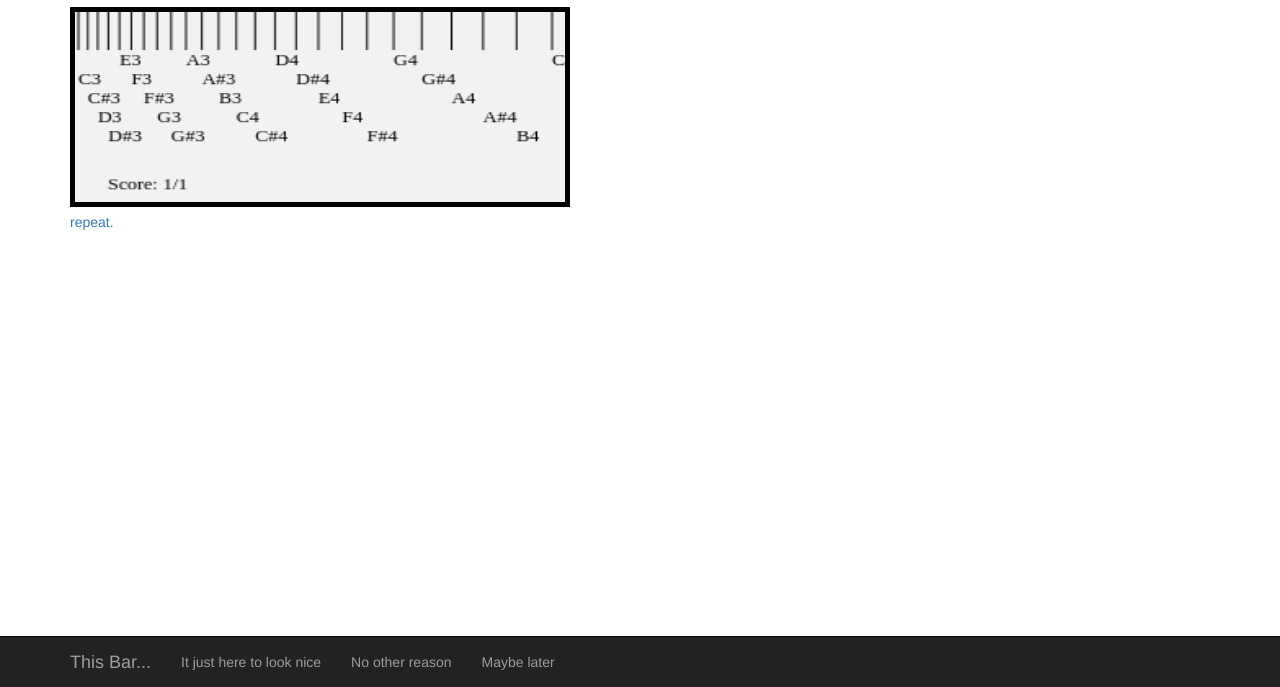
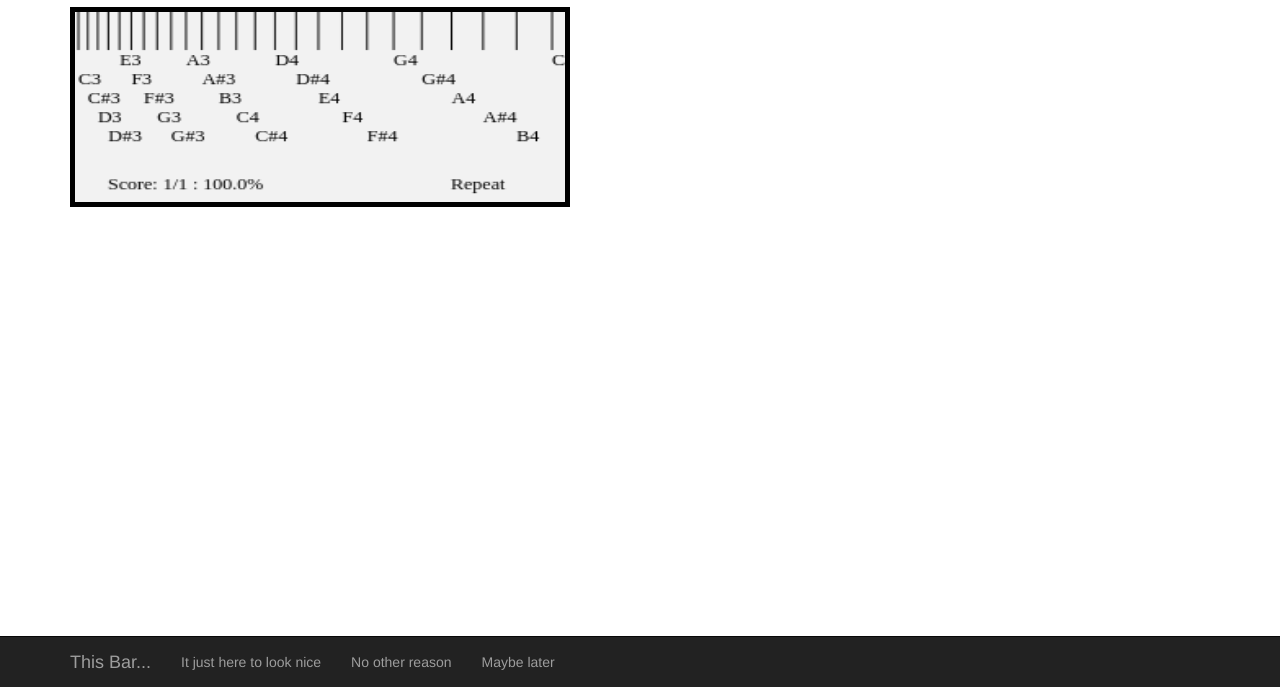
Before and after one commit to TristanTrim/tone-learning-lite, a plain HTML site: page index.html in a window 1280 px wide. Both pictures are taken after a click on the element 320 px from the left and 219 px from the top of the page. Shown: the part 113-800 px from the top of the page. Drawn offline with Linux system fonts and the light colour scheme.

Commit message:
repeat button & score percent.

```diff
--- a/index.html
+++ b/index.html
@@ -75,9 +75,6 @@
                 </canvas>
                 <script src="js/tone.js"></script>
 
-                <br>
-
-                <a onclick="repeat_tone()" href="javascript:void(0);">repeat.</a>
 
             </div>
         </div>
--- a/js/tone.js
+++ b/js/tone.js
@@ -27,17 +27,20 @@ function stop_tone(){
 
 // The game canvas
 var container = document.querySelector("#contentContainer");
-container.addEventListener("click", getClickPosition, false);
+container.addEventListener("click", canvasClickEvent, false);
 
 function info_log(text){
     ctx.fillStyle="#F2F2F2";
-    ctx.fillRect(20,130,150,148);
+    ctx.fillRect(20,130,200,148);
     ctx.font = 12 + "px serif";
     ctx.fillStyle="#000000";
     ctx.fillText(text, 20, 140);
 }
 
 var ctx=container.getContext("2d");
+ctx.font = 12 + "px serif";
+ctx.fillStyle="#000000";
+ctx.fillText("Repeat", 230, 140);
 var input_width = 490;//Why is this a thing? Ack!
 var scale_start = 128;
 var scale_end = 524;
@@ -104,12 +107,16 @@ function getPosition(el) {
 // The clicking on the canvas event
 var click_score = 0;
 var win_score = 0;
-function getClickPosition(e) {
+function canvasClickEvent(e) {
     var parentPosition = getPosition(e.currentTarget);
-    var xPosition = e.clientX - parentPosition.x;// - (theThing.clientWidth / 2);
-    var yPosition = e.clientY - parentPosition.y;// - (theThing.clientHeight / 2);
+    var xPosition = e.clientX - parentPosition.x;
+    var yPosition = e.clientY - parentPosition.y;
     var tone = position2frequency(xPosition);
 
+    if (yPosition>150 && xPosition>350){
+      repeat_tone();
+      return;
+    }
     if (is_tone){ // check if a note is already sounding, and stop it.
       stop_tone();
     }
@@ -122,10 +129,11 @@ function getClickPosition(e) {
     }
     setTimeout(repeat_tone, tone_play_time*1.5);
 
-    info_log("Score: "+win_score+"/"+click_score);
+    score_percent = (100*win_score/click_score).toFixed(1);;
+    info_log("Score: "+win_score+"/"+click_score+" : "+score_percent+"%");
 }
 function proximal(frequency, guessed_frequency){
-    proximity_buffer = 5;
+    proximity_buffer = 6;
     if (frequency+proximity_buffer >= guessed_frequency &&
         frequency-proximity_buffer <= guessed_frequency){
           return true;
@@ -145,5 +153,5 @@ function start_round() {
      ];
   play_tone(scale_segment[current_note]);
 }
-info_log("Score: "+win_score+"/"+click_score);
+info_log("Score: 0/0 : 0.0%");
 start_round();
```
Also changed, not shown: 1 other file.
